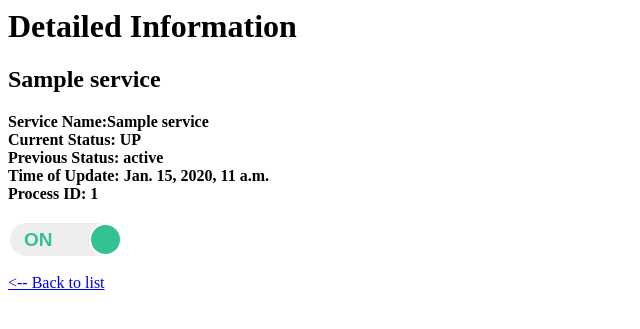
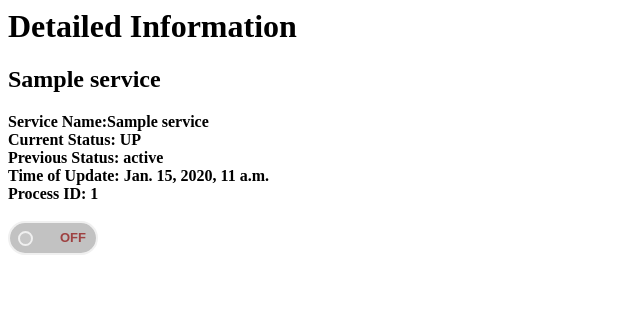
Before and after one commit to kamalteja/PICloud, a Django app: a page that uses templates/detail.html in a window 1280 px wide. Shown: the top 329 px of the page, without its empty margins (0-640 px from the left). Run offline with Django 3.2, Linux system fonts and the light colour scheme; tables that the repository leaves empty hold one stand-in row (values such as "Sample post").

Commit message:
Revert "Continuation --> d885b"
This reverts commit 632484dc7da7078be75b2deb3b73627316172afa.

```diff
--- a/services/urls.py
+++ b/services/urls.py
@@ -18,7 +18,6 @@ from django.contrib import admin
 #or
 from services.views import (
 	services_list,
-	services_list_child,
 	services_delete,
 	services_update,
 	services_detail,
@@ -26,7 +25,6 @@ from services.views import (
 
 urlpatterns = [
     url(r'^$', services_list),
-    #url(r'^$', services_list_child),
     url(r'^create/', services_create),
     url(r'^id=(?P<id>\d+)/$', services_detail, name='detail'),
     url(r'^update/', services_update),
--- a/services/views.py
+++ b/services/views.py
@@ -4,7 +4,6 @@ from django.shortcuts import render, get_object_or_404
 from .models import services #OR from services.models import services
 # Create your views here.
 import re
-import os
 import subprocess
 from django.utils import timezone
 
@@ -12,25 +11,9 @@ def services_create(request):
 	return HttpResponse("<h1>Create</h1>")
 
 def services_detail(request, id):
-	if request.method == "POST" :
-		#print request.POST
-		serName = request.POST.get('serName')
-		if 'switch' in request.POST.keys():
-			switch = request.POST.get('switch')
-			print "%s: %s, id: %s" %(serName, switch, id)
-			ser = services(id=id, service_name=serName, current_status="UP", prev_status="DOWN", last_updated_time=timezone.now(), pid="To Be fetched")
-		 	ser.save()
-		elif 'switch' not in request.POST.keys():
-			switch = "OFF"
-			print "%s: %s, id: %s" %(serName, switch, id)
-			ser = services(id=id, service_name=serName, current_status="Down", prev_status="UP", last_updated_time=timezone.now(), pid="To Be fetched")
-		 	ser.save()
-
-	instance = get_object_or_404(services, id=id) #instance = services.objects.get(id=id)
-	if instance.current_status=="UP":
-		setattr(instance, 'stat', 'checked')
-	else:
-		setattr(instance, 'stat', '')
+	#return HttpResponse("<h1>Detail</h1>")
+	#instance = services.objects.get(id=6)
+	instance = get_object_or_404(services, id=id)
 	list_data = {
 		"header":	"Detailed Information",
 		"Service_title": instance.service_name,
@@ -39,7 +22,7 @@ def services_detail(request, id):
 	return render(request, "detail.html", list_data)
 
 
-def services_list(request):
+def services_list(request):		#Listing the services
 
 	# if request.user.is_authenticated():
 	# 	list_data = {
@@ -51,22 +34,6 @@ def services_list(request):
 	# 	"title": "Authentication Required"
 	# 	}
 
-
-	#Listing the services
-	# newpid = os.fork()
-	# if newpid == 0:
-	# 	list_data = services_list_child(request)
-	# 	print list_data
-	# 	return render(request, "list.html", list_data)
-	# else:
-	return render(request, "list.html",services_list_child())
-def services_update(request):
-	return HttpResponse("<h1>Update</h1>")
-
-def services_delete(request):
-	return HttpResponse("<h1>Delete</h1>")
-
-def services_list_child():
 	py_shell = subprocess.Popen(["service","--status-all"], stdout=subprocess.PIPE)
 	service_data = py_shell.communicate()[0]
 	contentToArray=re.findall(r'\s*\[\s+(\+|\-)\s+\]\s+(.*)\s*', service_data)
@@ -90,21 +57,18 @@ def services_list_child():
 	 			# print "id: %s, service: %s, status: %s, time: %s" %(obj.id, obj.service_name, obj.current_status, obj.last_updated_time)
 		 		ser = services(id=obj.id, service_name=obj.service_name, current_status=current_service_status, prev_status=obj.current_status, last_updated_time=timezone.now(), pid=service_pid)
 		 		ser.save(force_update=True)
-		 		if current_service_status=="UP":
-		 			stat = "checked"
-		 		else:
-		 			stat = ""
 	 	else:
 	 		services.objects.create(service_name=service_status[1], current_status=current_service_status, prev_status=current_service_status, pid=service_pid)
 	 		pass
 	service_list = services.objects.all()
-	for obj in service_list:
-		if obj.current_status=="UP":
-			setattr(obj, 'stat', 'checked')
-		else:
-			setattr(obj, 'stat', '')
 	list_data = {
 		"title": "List of Services",
-		"Apps": service_list,
+		"Apps": service_list
 	}
-	return list_data
+	return render(request, "list.html", list_data)
+
+def services_update(request):
+	return HttpResponse("<h1>Update</h1>")
+
+def services_delete(request):
+	return HttpResponse("<h1>Delete</h1>")
--- a/static/css/style.css
+++ b/static/css/style.css
@@ -1,5 +1,5 @@
 .onoffswitch {
-    position: relative; width: 116px;
+    position: relative; width: 90px;
     -webkit-user-select:none; -moz-user-select:none; -ms-user-select: none;
 }
 .onoffswitch-checkbox {
@@ -7,34 +7,34 @@
 }
 .onoffswitch-label {
     display: block; overflow: hidden; cursor: pointer;
-    border: 2px solid #FFFFFF; border-radius: 50px;
+    border: 2px solid #F0F0F0; border-radius: 20px;
 }
 .onoffswitch-inner {
     display: block; width: 200%; margin-left: -100%;
     transition: margin 0.3s ease-in 0s;
 }
 .onoffswitch-inner:before, .onoffswitch-inner:after {
-    display: block; float: left; width: 50%; height: 33px; padding: 0; line-height: 33px;
-    font-size: 19px; color: white; font-family: Trebuchet, Arial, sans-serif; font-weight: bold;
+    display: block; float: left; width: 50%; height: 30px; padding: 0; line-height: 30px;
+    font-size: 13px; color: white; font-family: Trebuchet, Arial, sans-serif; font-weight: bold;
     box-sizing: border-box;
 }
 .onoffswitch-inner:before {
     content: "ON";
-    padding-left: 14px;
-    background-color: #EEEEEE; color: #34C295;
+    padding-left: 10px;
+    background-color: #0B8C25; color: #FFFFFF;
 }
 .onoffswitch-inner:after {
     content: "OFF";
-    padding-right: 14px;
-    background-color: #EEEEEE; color: #999999;
+    padding-right: 10px;
+    background-color: #C2C2C2; color: #9E4141;
     text-align: right;
 }
 .onoffswitch-switch {
-    display: block; width: 29px; margin: 2px;
-    background: #A1A1A1;
+    display: block; width: 11px; margin: 9.5px;
+    background: #C7C7C7;
     position: absolute; top: 0; bottom: 0;
-    right: 79px;
-    border: 2px solid #FFFFFF; border-radius: 50px;
+    right: 56px;
+    border: 2px solid #F0F0F0; border-radius: 20px;
     transition: all 0.3s ease-in 0s;
 }
 .onoffswitch-checkbox:checked + .onoffswitch-label .onoffswitch-inner {
@@ -42,18 +42,4 @@
 }
 .onoffswitch-checkbox:checked + .onoffswitch-label .onoffswitch-switch {
     right: 0px;
-    background-color: #34C295;
 }
-
-.unloader {
-    display: none;
-}
-
-.loader {
-    background-color: #ffffff;
-    position: absolute;
-    z-index: 1;
-    width: 100%;
-    height: 100%;
-    display: block;
-}
--- a/static/js/general.js
+++ /dev/null
@@ -1,13 +0,0 @@
-function load() {
-	element=document.getElementsByClassName("unloader")[0];
-    element.className="loader";
-}
-
-function sleep(milliseconds) {
-  var start = new Date().getTime();
-  for (var i = 0; i < 1e7; i++) {
-    if ((new Date().getTime() - start) > milliseconds){
-      break;
-    }
-  }
-}
--- a/templates/detail.html
+++ b/templates/detail.html
@@ -2,10 +2,8 @@
 <!--DOCTYPE html-->
 <html>
 <head>
-	<title>{{header}}</title>
+	<title>Index</title>
 	<link rel="stylesheet" type="text/css" href='{% static "css/style.css" %}'>
-	<!-- <script src="//ajax.googleapis.com/ajax/libs/jquery/1.9.1/jquery.min.js"></script> -->
-	<script type="text/javascript" src='{% static "js/general.js" %}'></script>
 </head>
 <body>
 <h1>{{header}}</h1>
@@ -18,19 +16,13 @@
 <b>Process ID: </b><b>{{App.pid}}<br><br></b>
 
  <!-- Switch ON/OFF -->
-<form id="{{App.id}}" method="POST" action="/services/id={{App.id}}/"> {% csrf_token %}
-<div class="unloader" ><img src='{% static "images/gears.svg" %}'></div>
 <div class="onoffswitch">
-	<input type="hidden" name="serName" value="{{App.service_name}}">
-    <input type="checkbox" name="switch" class="onoffswitch-checkbox" id="myonoffswitch-{{App.id}}" {{App.stat}} onclick="load();document.getElementById({{App.id}}).submit();">
-
-    <label class="onoffswitch-label" for="myonoffswitch-{{App.id}}">
+    <input type="checkbox" name="onoffswitch" class="onoffswitch-checkbox" id="myonoffswitch">
+    <label class="onoffswitch-label" for="myonoffswitch">
         <span class="onoffswitch-inner"></span>
         <span class="onoffswitch-switch"></span>
     </label>
 </div>
-</form>
-<div class="unloader" ><img src='{% static "images/gears.svg" %}'></div>
-<a href="/services" onclick="load();"> <-- Back to list</a>
+
 </body>
 </html>
```
Also changed, not shown: filesCDN/css/style.css (+12 -26 lines), filesCDN/js/general.js (deleted, +0 -13 lines), templates/list.html (+5 -6 lines), filesCDN/images/gears.svg (deleted), filesCDN/images/loader-hourglass-blue.gif (deleted), filesCDN/images/loader-hourglass-transparent.gif (deleted), static/images/gears.svg (deleted), static/images/loader-hourglass-blue.gif (deleted), static/images/loader-hourglass-transparent.gif (deleted), 2 other files.
